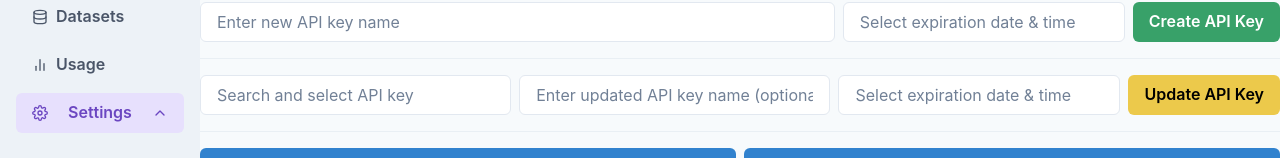
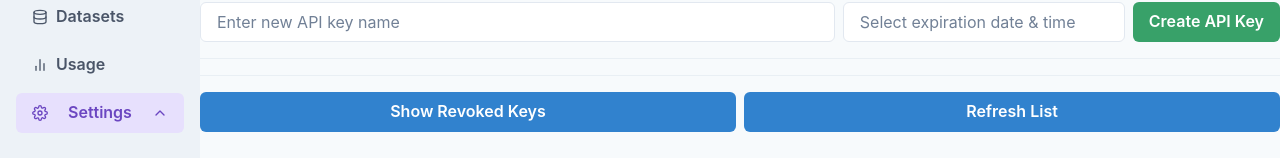
Before and after one commit to luminolabs/lumino-ui, a Next.js app: page /settings/api-keys in a window 1280 px wide. Shown: the part 129-287 px from the top of the page. Built offline with nearby package versions, Linux system fonts and the light colour scheme; no server answers.

Commit message:
Remove update api key

```diff
--- a/src/components/settings/APIKeySettings.tsx
+++ b/src/components/settings/APIKeySettings.tsx
@@ -143,48 +143,48 @@ const APIKeySettings: React.FC = () => {
 
             <Divider />
 
-            {/* Update API Key Section */}
-            <HStack spacing={2} alignItems="center">
-                <Input
-                    placeholder="Search and select API key"
-                    bg="white"
-                    color="black"
-                    sx={{
-                        '::placeholder': { color: 'gray.500' }, // Custom placeholder styling
-                    }}
-                    flex="1"
-                />
-                <Input
-                    placeholder="Enter updated API key name (optional)"
-                    bg="white"
-                    color="black"
-                    sx={{
-                        '::placeholder': { color: 'gray.500' }, // Custom placeholder styling
-                    }}
-                    flex="1"
-                />
-                <DatePicker
-                    selected={newKeyExpiration}
-                    onChange={(date: Date | null, event?: React.SyntheticEvent) => setNewKeyExpiration(date)}  // Updated to accept 'null'
-                    showTimeSelect
-                    timeFormat="HH:mm"
-                    timeIntervals={15}
-                    dateFormat="MM/dd/yyyy h:mm aa"
-                    placeholderText="Select expiration date & time"
-                    customInput={
-                        <Input
-                            bg="white"
-                            color="black"
-                            sx={{
-                                '::placeholder': { color: 'gray.500' },  // Custom placeholder styling
-                            }}
-                        />
-                    }
-                />
-                <Button colorScheme="yellow">
-                    Update API Key
-                </Button>
-            </HStack>
+            {/*/!* Update API Key Section *!/*/}
+            {/*<HStack spacing={2} alignItems="center">*/}
+            {/*    <Input*/}
+            {/*        placeholder="Search and select API key"*/}
+            {/*        bg="white"*/}
+            {/*        color="black"*/}
+            {/*        sx={{*/}
+            {/*            '::placeholder': { color: 'gray.500' }, // Custom placeholder styling*/}
+            {/*        }}*/}
+            {/*        flex="1"*/}
+            {/*    />*/}
+            {/*    <Input*/}
+            {/*        placeholder="Enter updated API key name (optional)"*/}
+            {/*        bg="white"*/}
+            {/*        color="black"*/}
+            {/*        sx={{*/}
+            {/*            '::placeholder': { color: 'gray.500' }, // Custom placeholder styling*/}
+            {/*        }}*/}
+            {/*        flex="1"*/}
+            {/*    />*/}
+            {/*    <DatePicker*/}
+            {/*        selected={newKeyExpiration}*/}
+            {/*        onChange={(date: Date | null, event?: React.SyntheticEvent) => setNewKeyExpiration(date)}  // Updated to accept 'null'*/}
+            {/*        showTimeSelect*/}
+            {/*        timeFormat="HH:mm"*/}
+            {/*        timeIntervals={15}*/}
+            {/*        dateFormat="MM/dd/yyyy h:mm aa"*/}
+            {/*        placeholderText="Select expiration date & time"*/}
+            {/*        customInput={*/}
+            {/*            <Input*/}
+            {/*                bg="white"*/}
+            {/*                color="black"*/}
+            {/*                sx={{*/}
+            {/*                    '::placeholder': { color: 'gray.500' },  // Custom placeholder styling*/}
+            {/*                }}*/}
+            {/*            />*/}
+            {/*        }*/}
+            {/*    />*/}
+            {/*    <Button colorScheme="yellow">*/}
+            {/*        Update API Key*/}
+            {/*    </Button>*/}
+            {/*</HStack>*/}
 
             <Divider />
 
```
Also changed, not shown: 1 other file (tests, documents, lock files or other folders).
